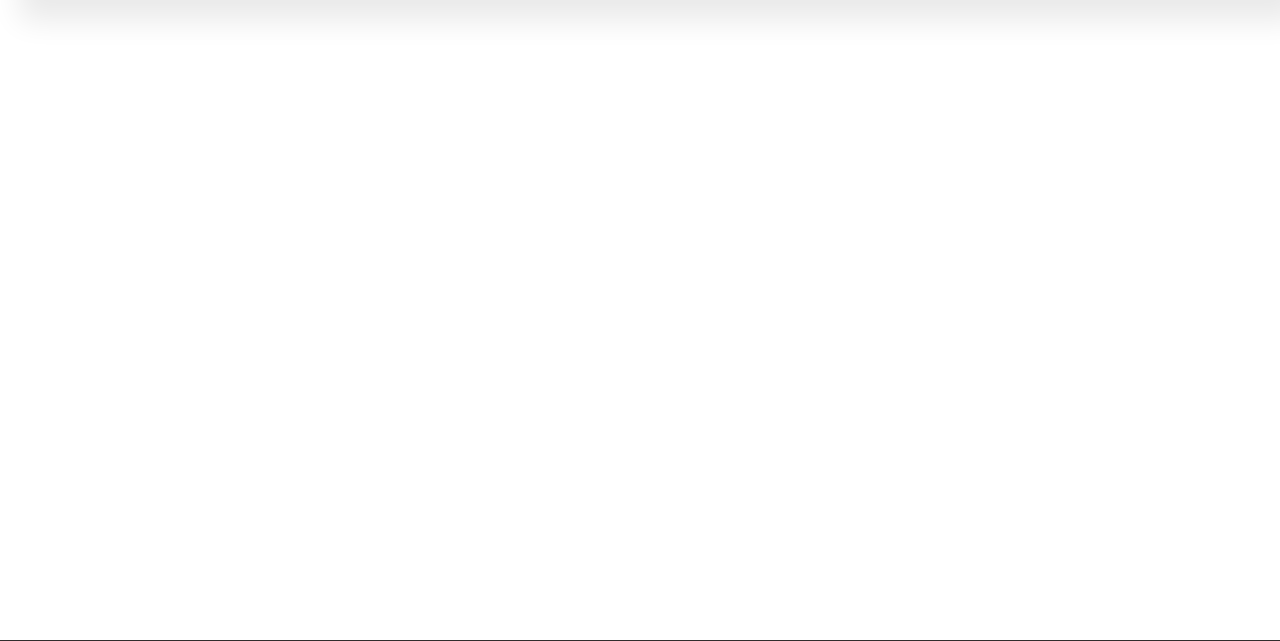
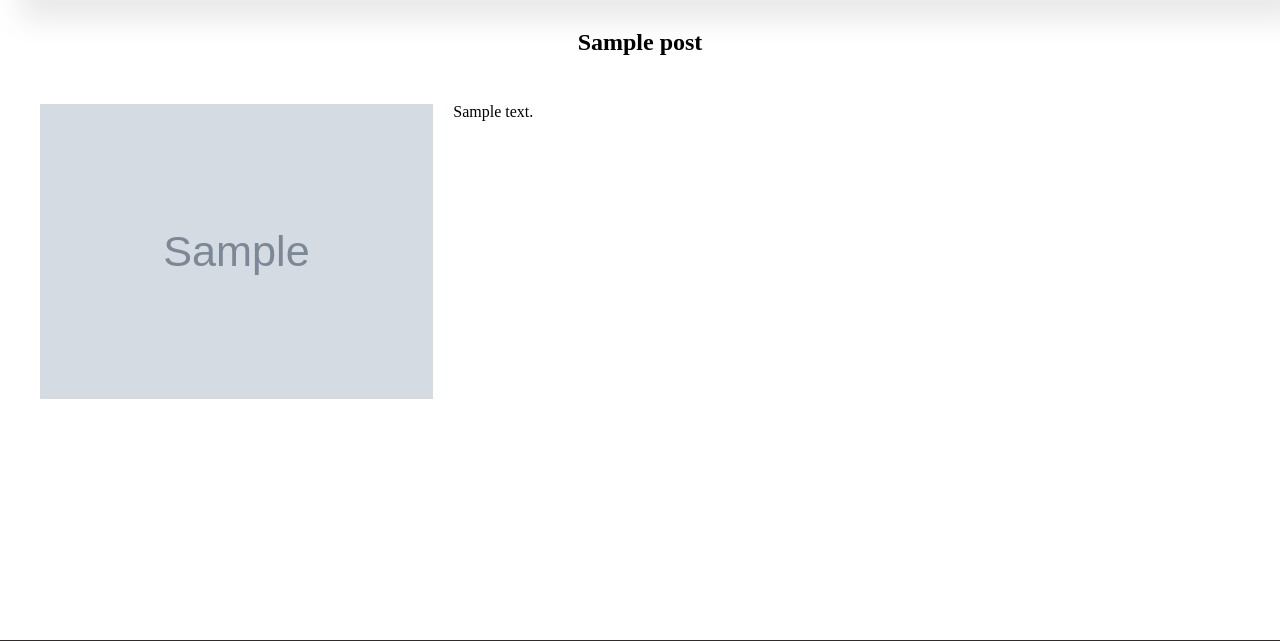
Before and after one commit to YaroslawShmygelski/PythonLab_HomeWork, a Django app: template Django_HomeWork/home_work/blog/templates/blog/post-detail.html in a window 1280 px wide. Shown: the part 84-725 px from the top of the page. Run offline with Django 5.2, Linux system fonts and the light colour scheme; the template is opened without the code that fills it: values that come from a table or form of the project are taken from there, others are empty; tables that the repository leaves empty hold one stand-in row (values such as "Sample post"); grey boxes marked "Sample" are stand-in pictures.

Commit message:
Created detail post page

```diff
--- a/Django_HomeWork/home_work/blog/models.py
+++ b/Django_HomeWork/home_work/blog/models.py
@@ -1,5 +1,6 @@
 from django.contrib.auth.models import AbstractUser
 from django.db import models
+from django.urls import reverse
 from django.utils.text import slugify
 from .utils import unique_slugify
 
@@ -19,8 +20,10 @@ class Post(models.Model):
     photo = models.FileField(upload_to='photos/%Y/%m/%d/',
                              blank=True, null=True, verbose_name="Photo")
 
-
     def save(self, *args, **kwargs):
         if not self.slug:
             self.slug = unique_slugify(self, slugify(self.title))
         super().save(*args, **kwargs)
+
+    def get_absolute_url(self):
+        return reverse("blog:post-detail", kwargs={"slug": self.slug})
--- a/Django_HomeWork/home_work/blog/templates/blog/home.html
+++ b/Django_HomeWork/home_work/blog/templates/blog/home.html
@@ -15,7 +15,10 @@
                     {% endif %}
                 </div>
                 <div class="post-content">
-                    <p>{{ post.content }}</p>
+                    <p>{{ post.content|truncatewords_html:5 }}</p>
+                </div>
+                <div class="post-link">
+                    <a href="{{ post.get_absolute_url }}"><button> Read More...</button></a>
                 </div>
             </div>
         {% endfor %}
--- a/Django_HomeWork/home_work/blog/templates/blog/post-detail.html
+++ b/Django_HomeWork/home_work/blog/templates/blog/post-detail.html
@@ -2,5 +2,24 @@
 {% load static %}
 
 {% block content %}
+<div class="detail-post">
+    <div class="detail-post-title">
+        {{ post.title }}
+    </div>
+    <div class="detail-post-body">
+        <div class="detail-post-image">
+            {% if post.photo %}
+                <img src="{{ post.photo.url }}">
+            {% else %}
+                <img src="{% static 'images/no-image.jpg' %}">
+            {% endif %}
+        </div>
+        <div class="detail-post-content">
+            {{ post.content}}
+        </div>
+    </div>
+</div>
+
+
 
 {% endblock %}
--- a/Django_HomeWork/home_work/blog/urls.py
+++ b/Django_HomeWork/home_work/blog/urls.py
@@ -4,5 +4,6 @@ from . import views
 app_name = "blog"
 
 urlpatterns = [
-    path('', views.HomePageView.as_view(), name='home')
+    path('', views.HomePageView.as_view(), name='home'),
+    path('post-detail/<slug:slug>/', views.ProductDetailView.as_view(), name='post-detail')
 ]
--- a/Django_HomeWork/home_work/blog/views.py
+++ b/Django_HomeWork/home_work/blog/views.py
@@ -14,6 +14,7 @@ class HomePageView(ListView):
     template_name = 'blog/home.html'
 
 
-class DetailPageView(DetailView):
+class ProductDetailView(DetailView):
     model = Post
     context_object_name = 'post'
+    template_name = "blog/post-detail.html"
--- a/Django_HomeWork/home_work/static/css/style.css
+++ b/Django_HomeWork/home_work/static/css/style.css
@@ -485,11 +485,11 @@ table {
     flex-direction: column;
     align-items: center;
     width: 40%;
-    height: 300px;
+    height: 400px;
     margin: 30px 30px;
     box-shadow: 20px 20px 30px rgba(0, 0, 0, 0.09);
     cursor: pointer;
-    min-height: 150px;
+    min-height: 250px;
     transition: 0.2s ease-in-out;
 }
 
@@ -508,6 +508,7 @@ table {
     text-align: center;
     padding: 0 10px 10px 10px;
     overflow: auto;
+    margin-bottom: 20px;
 }
 
 .post-image-field {
@@ -532,3 +533,70 @@ table {
     height: 100%;
     object-fit: cover;
 }
+.post-link{
+    width: 25%;
+}
+.post-link button{
+    text-decoration: none;
+    text-align: center;
+    width: 100%;
+    margin-top: 30px;
+    margin-bottom: 10px;
+    padding: 20px;
+    border: 1px solid #302c2c;
+    border-radius: 5px;
+    background-color: #ff6c44;
+    font-size: 16px;
+    font-weight: 600;
+    transition: 0.2s ease-in-out;
+}
+
+.post-link  a{
+    text-decoration: none;
+    color: #302c2c;
+    transition: 0.2s ease-in-out;
+}
+.post-link button:hover {
+    background-color: #302c2c;
+    color: white;
+}
+.post-link button:hover a{
+    color: white;
+}
+
+
+
+.detail-post {
+    display: flex;
+    flex-direction: column;
+    align-items: center;
+}
+
+.detail-post-title {
+    text-align: center;
+    margin-bottom: 20px;
+    font-size: 24px;
+    font-weight: bold;
+    padding: 30px;
+}
+
+.detail-post-body {
+    display: flex;
+    justify-content: space-between;
+    width: 100%;
+    max-width: 1200px;
+}
+
+.detail-post-image {
+    flex: 1;
+    margin-right: 20px;
+}
+
+.detail-post-image img {
+    max-width: 100%;
+    height: auto;
+}
+
+.detail-post-content {
+    flex: 2;
+}
```
